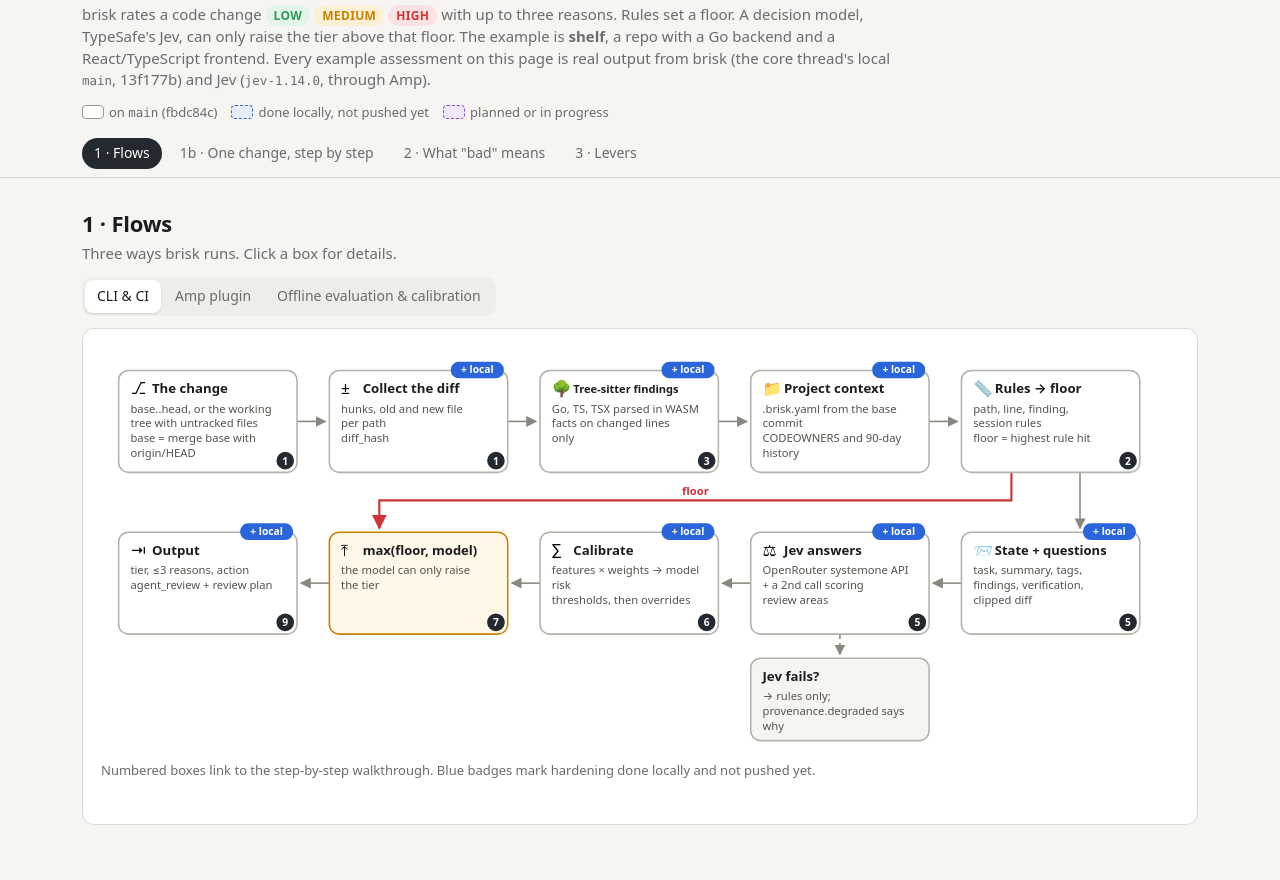
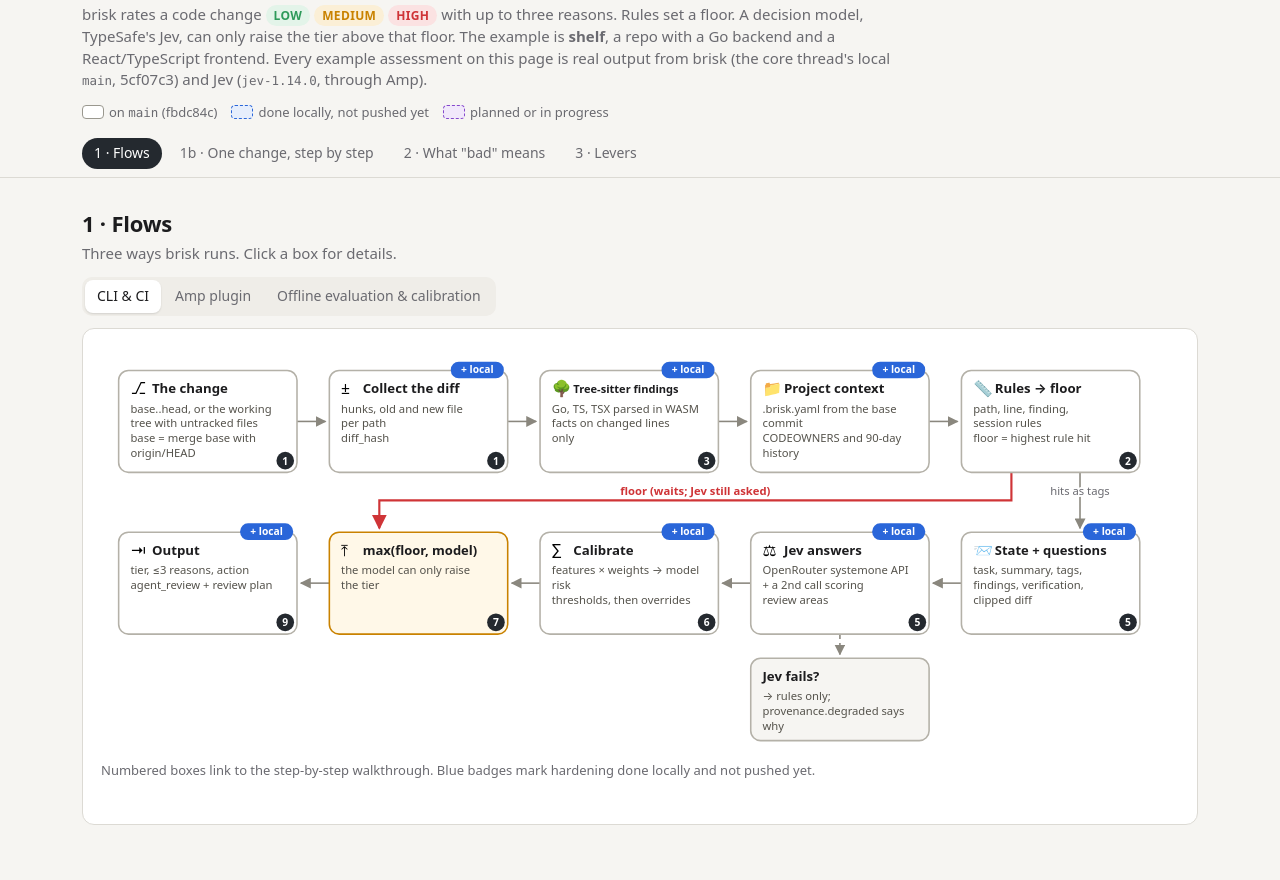
Before and after one commit to ronny/brisk, a plain HTML site: page docs/explainer/index.html in a window 1280 px wide. Shown: the part 72-952 px from the top of the page. Drawn offline with Linux system fonts and the light colour scheme.

Commit message:
docs: clarify that rules do not skip Jev in the explainer flow (from T-01a1e7d6-82e0, 0430a17)
Amp-Thread-ID: https://ampcode.com/threads/T-01a1e7d6-82e0-764b-b527-493a10365a18

```diff
--- a/docs/explainer/index.html
+++ b/docs/explainer/index.html
@@ -148,7 +148,7 @@ kbd{font-family:var(--mono);font-size:11px;border:1px solid var(--line);border-b
 <body>
 <header>
   <h1>How brisk works</h1>
-  <p class="lede">brisk rates a code change <span class="tier low">Low</span> <span class="tier medium">Medium</span> <span class="tier high">High</span> with up to three reasons. Rules set a floor. A decision model, TypeSafe's Jev, can only raise the tier above that floor. The example is <b>shelf</b>, a repo with a Go backend and a React/TypeScript frontend. Every example assessment on this page is real output from brisk (the core thread's local <span class="mono">main</span>, 13f177b) and Jev (<span class="mono">jev-1.14.0</span>, through Amp).</p>
+  <p class="lede">brisk rates a code change <span class="tier low">Low</span> <span class="tier medium">Medium</span> <span class="tier high">High</span> with up to three reasons. Rules set a floor. A decision model, TypeSafe's Jev, can only raise the tier above that floor. The example is <b>shelf</b>, a repo with a Go backend and a React/TypeScript frontend. Every example assessment on this page is real output from brisk (the core thread's local <span class="mono">main</span>, 5cf07c3) and Jev (<span class="mono">jev-1.14.0</span>, through Amp).</p>
   <div class="legend">
     <span><span class="sw"></span>on <span class="mono">main</span> (fbdc84c)</span>
     <span><span class="sw local"></span>done locally, not pushed yet</span>
@@ -215,7 +215,7 @@ kbd{font-family:var(--mono);font-size:11px;border:1px solid var(--line);border-b
 <!-- ============================================================ LEVERS -->
 <section id="levers">
   <h2>3 · Levers</h2>
-  <p class="lede">A team sets its policy in <span class="mono">.brisk.yaml</span>, read from the <b>base</b> commit. Pick a preset, then turn any lever. The six example changes are re-scored live with their real Jev answers. <span class="tag local">local</span> presets and levers are built on the core thread's local <span class="mono">main</span> (13f177b), not pushed.</p>
+  <p class="lede">A team sets its policy in <span class="mono">.brisk.yaml</span>, read from the <b>base</b> commit. Pick a preset, then turn any lever. The six example changes are re-scored live with their real Jev answers. <span class="tag local">local</span> presets and levers are built on the core thread's local <span class="mono">main</span> (5cf07c3), not pushed.</p>
   <div class="card local-box" id="lv-preset"></div>
   <div class="grid2">
     <div class="card" id="lv-share"></div>
@@ -233,7 +233,7 @@ kbd{font-family:var(--mono);font-size:11px;border:1px solid var(--line);border-b
 </section>
 
 <footer>
-  Sources: brisk <span class="mono">main</span> at fbdc84c; unpushed work in the core thread (local <span class="mono">main</span>, 13f177b: security fixes, presets and levers, agent review and its review plan, project rules) and the language and plugin thread; the MVP plan, investigation, and evaluation (revision 5) artifacts, as of 17 Nov 2026. The example data comes from <span class="mono">docs/explainer/example.sh</span>: it builds the shelf repo, runs brisk on each change, gets Jev's answers, scores them under each preset, and embeds the results here with <span class="mono">embed.py</span>. The page checks that its own tier and agent-review logic gives the same results as brisk for every example and preset.
+  Sources: brisk <span class="mono">main</span> at fbdc84c; unpushed work in the core thread (local <span class="mono">main</span>, 5cf07c3: security fixes, presets and levers, agent review and its review plan, project rules) and the language and plugin thread; the MVP plan, investigation, and evaluation (revision 5) artifacts, as of 17 Nov 2026. The example data comes from <span class="mono">docs/explainer/example.sh</span>: it builds the shelf repo, runs brisk on each change, gets Jev's answers, scores them under each preset, and embeds the results here with <span class="mono">embed.py</span>. The page checks that its own tier and agent-review logic gives the same results as brisk for every example and preset.
 </footer>
 
 <script id="examples-data" type="application/json">
@@ -3157,7 +3157,7 @@ const FLOWS = {
     {id:'ctx',c:3,r:0,icon:'📁',title:'Project context',sub:['.brisk.yaml from the base commit','CODEOWNERS and 90-day history'],badge:true,
       d:'<span class="mono">.brisk.yaml</span> is read from the <b>base</b> commit, so a change cannot loosen the rules that judge it. History gives commits, authors, earlier fixes, and reverts per file. <span class="tag local">local</span> the file now also holds the team\'s policy: a preset plus levers such as <span class="mono">high_share</span>, <span class="mono">overrides</span>, <span class="mono">rule_tiers</span>, and <span class="mono">agent_review</span>. See Levers.'},
     {id:'rules',c:4,r:0,icon:'📏',title:'Rules → floor',sub:['path, line, finding, session rules','floor = highest rule hit'],step:2,
-      d:'Deterministic rules on paths, added lines, structural findings, and the session record. Each hit has a tier; the floor is the highest. Untrusted text such as comments cannot lower it.'},
+      d:'Deterministic rules on paths, added lines, structural findings, and the session record. Each hit has a tier; the floor is the highest. Untrusted text such as comments cannot lower it.<br><br>The floor never skips Jev. Rules run first, and their hits become per-file tags in the state Jev reads. The floor then waits at <span class="mono">max(floor, model)</span> while brisk asks Jev, even when the floor is already High. Jev\'s answers still add reasons, decide <span class="mono">agent_review</span>, and score the review plan.'},
     {id:'state',c:4,r:1,icon:'📨',title:'State + questions',sub:['task, summary, tags, findings, verification, clipped diff'],step:5,badge:true,
       d:'The state is what Jev reads. It is built for a fixed character budget. <span class="tag local">local</span> detected secrets are redacted everywhere before the request, and key and credential files are left out entirely.'},
     {id:'jev',c:3,r:1,icon:'⚖',title:'Jev answers',sub:['OpenRouter systemone API','+ a 2nd call scoring review areas'],step:5,badge:true,
@@ -3165,16 +3165,16 @@ const FLOWS = {
     {id:'cal',c:2,r:1,icon:'∑',title:'Calibrate',sub:['features × weights → model risk','thresholds, then overrides'],step:6,badge:true,
       d:'<span class="mono">calibration/jev-1.14.json</span> turns the answers plus diff size into a 0–1 model risk, compares it with the thresholds, then applies overrides that can only raise the model tier. <span class="tag local">local</span> the preset or <span class="mono">high_share</span> can move the thresholds, using risk quantiles stored in the calibration.'},
     {id:'max',c:1,r:1,icon:'⤒',title:'max(floor, model)',sub:['the model can only raise the tier'],step:7,fill:'#fff8e8',stroke:'#c98200',
-      d:'The rule floor reaches this box directly. Whatever Jev says, the tier never goes below the floor.'},
+      d:'The red line carries the floor here directly; it is the same run, not a parallel path. brisk always asks Jev (unless the change has no files), then takes the higher of the floor and the model tier. Whatever Jev says, the tier never goes below the floor. If Jev fails, the tier is the floor.'},
     {id:'out',c:0,r:1,icon:'⇥',title:'Output',sub:['tier, ≤3 reasons, action','agent_review + review plan'],step:9,badge:true,
       d:'Exit codes: 0 assessed, 1 error, 2 usage error, 3 tier at or above <span class="mono">--fail-on</span>. In CI, <span class="mono">brisk assess --fail-on high</span> fails the job on High. <span class="tag local">local</span> next to the tier, <span class="mono">agent_review {recommended, reason}</span> says whether to run an agent review, and the action text comes from the preset. <span class="mono">agent_review.plan</span> lists the areas a reviewer should check, with evidence and checks; see step 9.'},
     {id:'fb',c:3,r:1.78,h:84,title:'Jev fails?',sub:['→ rules only;','provenance.degraded says why'],fill:'#f6f5f2',
       d:'Any backend error falls back to the rules-only assessment. The tier is then the floor, and <span class="mono">provenance.degraded</span> records the reason.'},
   ], edges:[
     {from:'chg',to:'git'},{from:'git',to:'lang'},{from:'lang',to:'ctx'},{from:'ctx',to:'rules'},
-    {from:'rules',to:'state',dx:30,label:''},{from:'state',to:'jev',label:'request'},{from:'jev',to:'cal',label:'answers'},
+    {from:'rules',to:'state',dx:30,label:'hits as tags'},{from:'state',to:'jev',label:'request'},{from:'jev',to:'cal',label:'answers'},
     {from:'cal',to:'max',label:'model tier'},{from:'max',to:'out'},
-    {from:'rules',to:'max',dx:-40,red:true,label:'floor'},
+    {from:'rules',to:'max',dx:-40,red:true,label:'floor (waits; Jev still asked)'},
     {from:'jev',to:'fb',dash:true},
   ]},
   amp:{label:'Amp plugin', tab:'Amp plugin', nodes:[
@@ -3742,7 +3742,7 @@ function renderMetrics(){
 $('metrictabs').addEventListener('click',e=>{ const b=e.target.closest('button'); if(!b) return; metricKey=b.dataset.k; renderMetrics(); });
 
 // ---------------------------------------------------------------- section 3: levers
-// Mirrors assess/policy.go on the core thread's local main (13f177b).
+// Mirrors assess/policy.go on the core thread's local main (5cf07c3).
 const DANGER = ['secret_added','tls_disabled','gitignore_hides_code','nested_repo','generated_without_source','generated_hand_edited'];
 const RULE_REVIEW_TEXT = {
   secret_added:'The change adds what looks like a secret.', tls_disabled:'The change turns off TLS certificate checks.',
```
